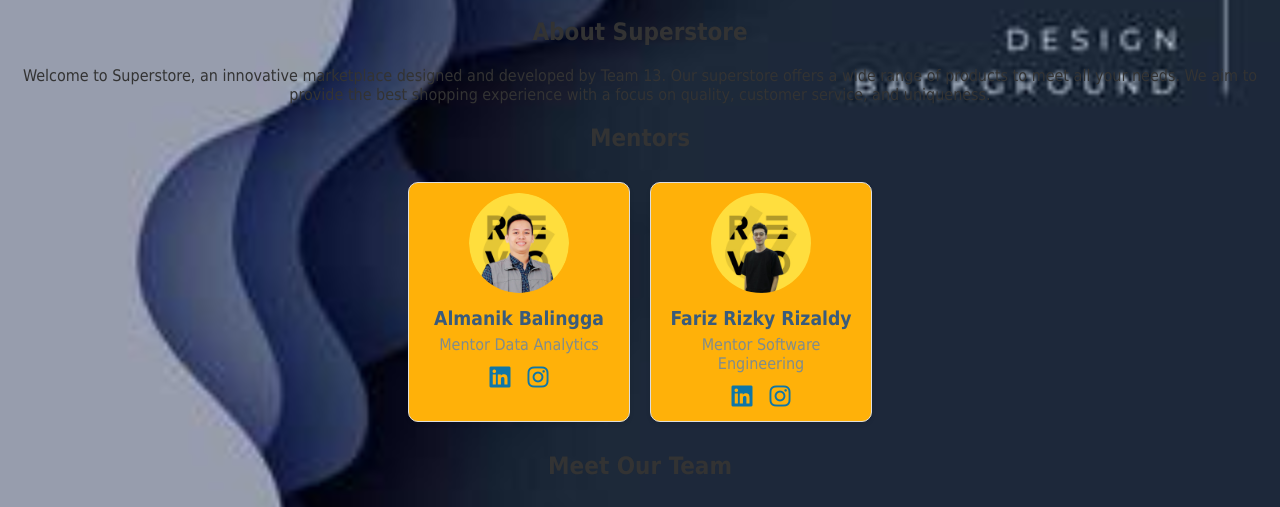
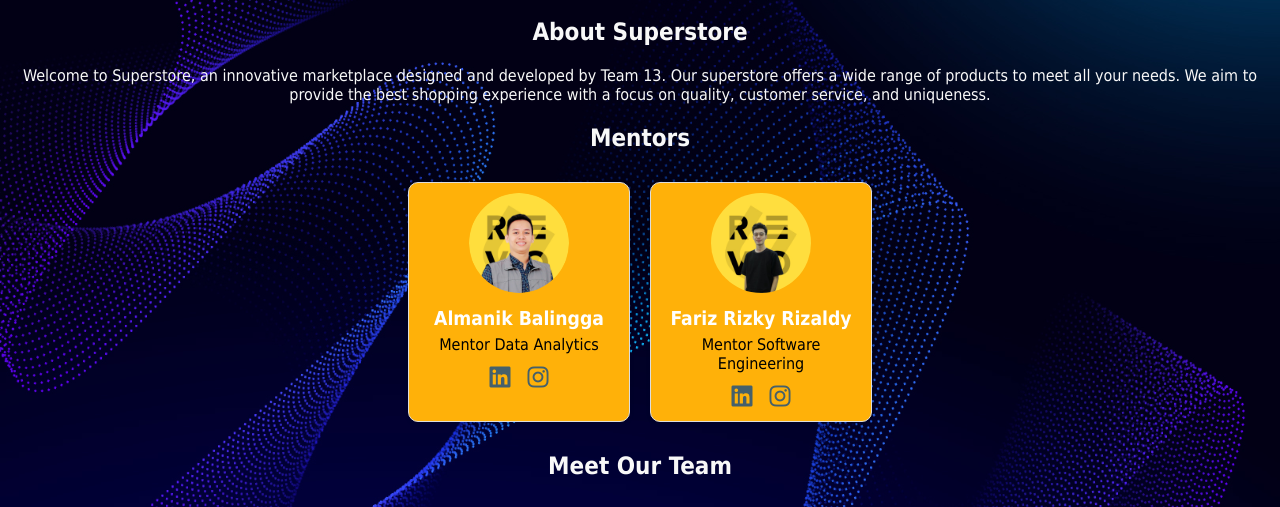
Before and after one commit to Kampus-Merdeka-Software-Engineering/km-feb24-balikpapan-13, a plain HTML site: page index.html in a window 1280 px wide. Shown: the part 250-757 px from the top of the page. Drawn offline with Linux system fonts and the light colour scheme.

Commit message:
ganti baground 2

```diff
--- a/css/about.css
+++ b/css/about.css
@@ -2,8 +2,8 @@ body {
     font-family: 'Tahoma', sans-serif;
     margin: 0;
     padding: 0;
-    background-color: #f0f0f0;
-    color: #333;
+    background-color: #ffffff;
+    color: #f8f8f8;
 }
 header {
     background-image: url('../img/BG5.jpg');
@@ -33,7 +33,7 @@ nav a:hover {
     padding: 20px;
     text-align: center;
     background-color: #ecf0f1;
-    background-image: url('/img/bagroundded.jpg'); /* Add your image path here */
+    background-image: url('/img/baground\ web\ 2.jpg'); /* Add your image path here */
     background-size: cover;
     background-repeat: no-repeat;
     background-attachment: fixed;
@@ -108,7 +108,7 @@ gap: 10px; /* Optional: Add space between items */
 .mentors-member h3 {
     font-size: 1.2em;
     margin: 10px 0 5px;
-    color: #395b7c;
+    color: #ffffff;
 }
 .team-member p {
     margin: 5px 0;
@@ -116,7 +116,7 @@ gap: 10px; /* Optional: Add space between items */
 }
 .mentors-member p {
     margin: 5px 0;
-    color: #7f8c8d;
+    color: #000000;
 }
 .team-member .social-icons {
     margin-top: 10px;
@@ -131,7 +131,7 @@ gap: 10px; /* Optional: Add space between items */
     font-size: 1.5em;
 }
 .mentors-member .social-icons a {
-    color: #0e76a8; /* LinkedIn color */
+    color: #45606b; /* LinkedIn color */
     margin: 0 5px;
     text-decoration: none;
     font-size: 1.5em;
```
Also changed, not shown: img/baground web 2.jpg (added).
